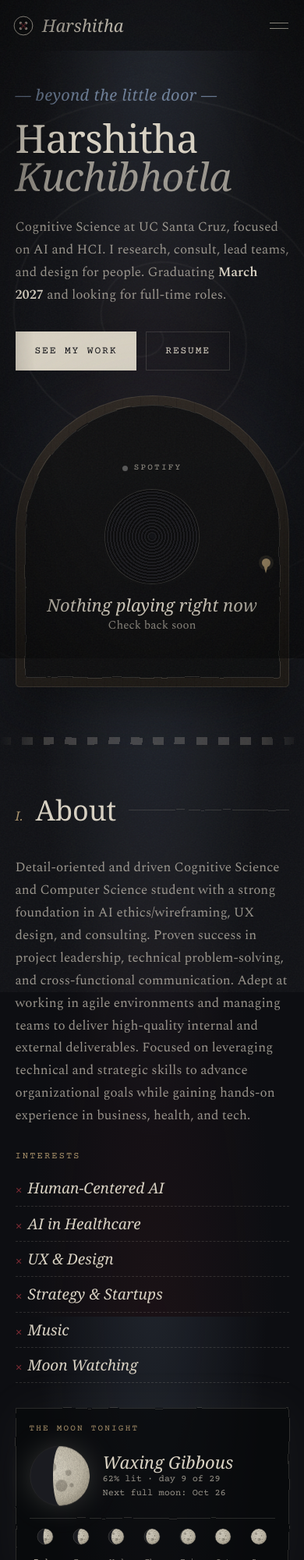
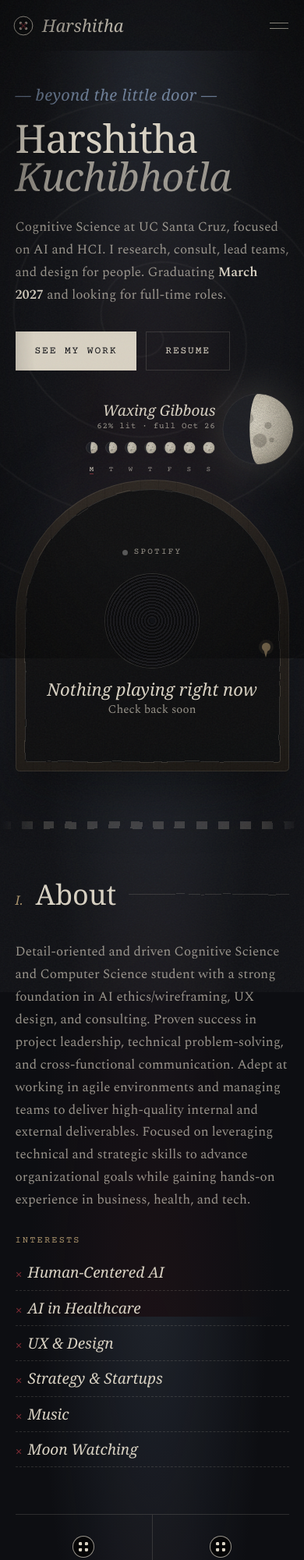
Before and after one commit to h4rshii-mrh/harshitha-site, a website: page index.html in a window 390 px wide. Shown: the top 2000 px of the page at 78% size. Drawn offline with nearby package versions, Linux system fonts and the light colour scheme; no server answers; animation ran at ten frames a second; a web font is replaced by a local one.

Commit message:
Hang the moon over the little door instead of a separate card
The current moon now sits in the hero sky behind the door's corner,
with a short phase caption; the week ahead appears on hover (always
shown on phones).

Co-Authored-By: Claude Opus 5.5 <noreply@anthropic.com>

```diff
--- a/index.html
+++ b/index.html
@@ -50,6 +50,17 @@
         </div>
       </div>
 
+      <div class="hero-visual">
+      <!-- Tonight's real moon, hanging over the door (computed in the browser) -->
+      <div class="sky-moon reveal" id="moon" tabindex="0" aria-label="Tonight's moon phase">
+        <svg class="moon-big" viewBox="0 0 200 200" id="moon-svg" aria-hidden="true"></svg>
+        <div class="moon-cap">
+          <p class="moon-name" id="moon-name">—</p>
+          <p class="moon-meta" id="moon-meta">&nbsp;</p>
+          <ol class="moon-week" id="moon-week" aria-label="Moon phases for the next seven nights"></ol>
+        </div>
+      </div>
+
       <!-- Spotify, framed as the little door -->
       <aside class="door reveal" id="spotify" aria-live="polite">
         <div class="door-inner">
@@ -69,6 +80,7 @@
         </div>
         <span class="keyhole" aria-hidden="true"></span>
       </aside>
+      </div>
     </section>
 
     <div class="stripes" aria-hidden="true"></div>
@@ -89,20 +101,6 @@
           <ul>
             <li>Human-Centered AI</li><li>AI in Healthcare</li><li>UX &amp; Design</li><li>Strategy &amp; Startups</li><li>Music</li><li>Moon Watching</li>
           </ul>
-
-          <!-- Moon widget: computed in the browser, no API -->
-          <div class="moon-card" id="moon">
-            <p class="moon-head">The moon tonight</p>
-            <div class="moon-row">
-              <svg class="moon-big" viewBox="0 0 200 200" id="moon-svg" role="img" aria-label="Current moon phase"></svg>
-              <div>
-                <p class="moon-name" id="moon-name">—</p>
-                <p class="moon-meta" id="moon-meta">&nbsp;</p>
-                <p class="moon-meta" id="moon-full">&nbsp;</p>
-              </div>
-            </div>
-            <ol class="moon-week" id="moon-week" aria-label="Moon phases for the next seven nights"></ol>
-          </div>
         </div>
       </div>
 
--- a/script.js
+++ b/script.js
@@ -151,10 +151,8 @@ function moonSVG(age, size, id) {
 
   document.getElementById("moon-svg").innerHTML = moonSVG(age, 200, "big");
   document.getElementById("moon-name").textContent = name;
-  document.getElementById("moon-meta").textContent = `${lit}% lit · day ${Math.floor(age) + 1} of 29`;
-  document.getElementById("moon-full").textContent = name === "Full Moon"
-    ? "Full tonight"
-    : `Next full moon: ${fmt(new Date(+now + untilFull * DAY))}`;
+  const full = name === "Full Moon" ? "full tonight" : `full ${fmt(new Date(+now + untilFull * DAY))}`;
+  document.getElementById("moon-meta").textContent = `${lit}% lit · ${full}`;
 
   const week = document.getElementById("moon-week");
   for (let i = 0; i < 7; i++) {
@@ -163,7 +161,7 @@ function moonSVG(age, size, id) {
     if (i === 0) li.className = "today";
     li.style.transitionDelay = `${400 + i * 110}ms`;
     li.innerHTML = `<svg viewBox="0 0 24 24" aria-hidden="true">${moonSVG(moonAge(d), 24, "d" + i)}</svg>
-      <span>${i === 0 ? "Today" : d.toLocaleDateString(undefined, { weekday: "short" })}</span>`;
+      <span>${d.toLocaleDateString(undefined, { weekday: "narrow" })}</span>`;
     li.title = phaseName(moonAge(d));
     week.append(li);
   }
--- a/styles.css
+++ b/styles.css
@@ -247,21 +247,29 @@ mark { background: none; color: var(--bone); font-weight: 600; border-bottom: 1p
 .edu p { color: var(--bone-soft); }
 .edu-grid { display: grid; grid-template-columns: 1.3fr 1fr; gap: clamp(28px, 5vw, 56px); }
 
-/* ============ Moon widget ============ */
-.moon-card { position: relative; margin-top: 32px; padding: 18px 18px 14px; background: rgba(8,9,11,.7); box-shadow: 0 0 60px rgba(217,210,195,.05); }
-.moon-card::before { content: ""; position: absolute; inset: 0; border: 1px solid var(--bone-faint); filter: url(#rough); pointer-events: none; }
-.moon-head { font-family: var(--type); font-size: 11px; letter-spacing: .2em; text-transform: uppercase; color: var(--brass); }
-.moon-row { display: flex; align-items: center; gap: 16px; margin: 12px 0 14px; }
-.moon-big { width: 78px; height: 78px; flex: none; overflow: visible; filter: drop-shadow(0 0 18px rgba(217,210,195,.2)); animation: float 8s ease-in-out infinite; }
-@keyframes float { 50% { transform: translateY(-4px); } }
-.moon-name { font-family: var(--serif); font-style: italic; font-size: 22px; line-height: 1.15; }
-.moon-meta { font-family: var(--type); font-size: 12px; color: var(--bone-soft); line-height: 1.5; }
-.moon-week { list-style: none; display: grid; grid-template-columns: repeat(7, 1fr); gap: 4px; padding-top: 12px; position: relative; }
-.moon-week::before { content: ""; position: absolute; top: 0; left: 0; right: 0; height: 1px; background: var(--bone-faint); filter: url(#rough); }
-.moon-week li { text-align: center; opacity: 0; transform: translateY(6px); transition: opacity .6s, transform .6s; }
-.in .moon-week li { opacity: 1; transform: none; }
-.moon-week svg { width: 24px; height: 24px; margin: 0 auto 4px; display: block; }
-.moon-week span { font-family: var(--type); font-size: 10px; color: var(--bone-soft); }
+/* ============ Sky moon (hangs over the door) ============ */
+.hero-visual { position: relative; padding-top: 100px; }
+.hero-visual .door { z-index: 1; }
+.sky-moon { position: absolute; top: 0; right: -34px; z-index: 0; outline: none; }
+.moon-big {
+  display: block; width: 116px; height: 116px; overflow: visible;
+  filter: drop-shadow(0 0 30px rgba(217,210,195,.22));
+  animation: float 9s ease-in-out infinite;
+}
+@keyframes float { 50% { transform: translateY(-6px); } }
+/* caption sits to the left of the moon, above the arch */
+.moon-cap { position: absolute; right: 128px; top: 2px; text-align: right; white-space: nowrap; }
+.moon-name { font-family: var(--serif); font-style: italic; font-size: 19px; line-height: 1.2; }
+.moon-meta { font-family: var(--type); font-size: 11px; letter-spacing: .06em; color: var(--bone-soft); }
+/* the week ahead appears on hover / focus */
+.moon-week {
+  list-style: none; display: flex; gap: 7px; justify-content: flex-end; margin-top: 8px;
+  opacity: 0; transform: translateY(-4px); transition: opacity .4s, transform .4s; pointer-events: none;
+}
+.sky-moon:hover .moon-week, .sky-moon:focus-visible .moon-week { opacity: 1; transform: none; }
+.moon-week li { text-align: center; }
+.moon-week svg { width: 18px; height: 18px; display: block; margin: 0 auto 2px; }
+.moon-week span { font-family: var(--type); font-size: 9px; color: var(--bone-soft); }
 .moon-week li.today span { color: var(--bone); border-bottom: 1px solid var(--wine); }
 
 /* ============ Contact ============ */
@@ -285,6 +293,11 @@ mark { background: none; color: var(--bone); font-weight: 600; border-bottom: 1p
   .hero, .about-grid, .edu-grid { grid-template-columns: 1fr; }
   .hero { min-height: auto; }
   .door { max-width: 380px; width: 100%; margin: 0 auto; }
+  .hero-visual { max-width: 380px; width: 100%; margin: 0 auto; padding-top: 108px; }
+  .sky-moon { right: -6px; }
+  .moon-big { width: 92px; height: 92px; }
+  .moon-cap { right: 100px; top: 8px; }
+  .moon-week { opacity: 1; transform: none; }
   .stats { grid-template-columns: repeat(2, 1fr); }
   .stat:nth-child(3) { border-left: 0; }
   .stat:nth-child(n+3) { border-top: 1px solid var(--bone-faint); }
@@ -297,5 +310,5 @@ mark { background: none; color: var(--bone); font-weight: 600; border-bottom: 1p
   *, *::before, *::after { animation: none !important; transition: none !important; }
   .reveal { opacity: 1; transform: none; filter: none; }
   .spiral path { stroke-dashoffset: 0; }
-  .moon-week li { opacity: 1 !important; transform: none !important; }
+  .moon-week { opacity: 1; transform: none; }
 }
```
